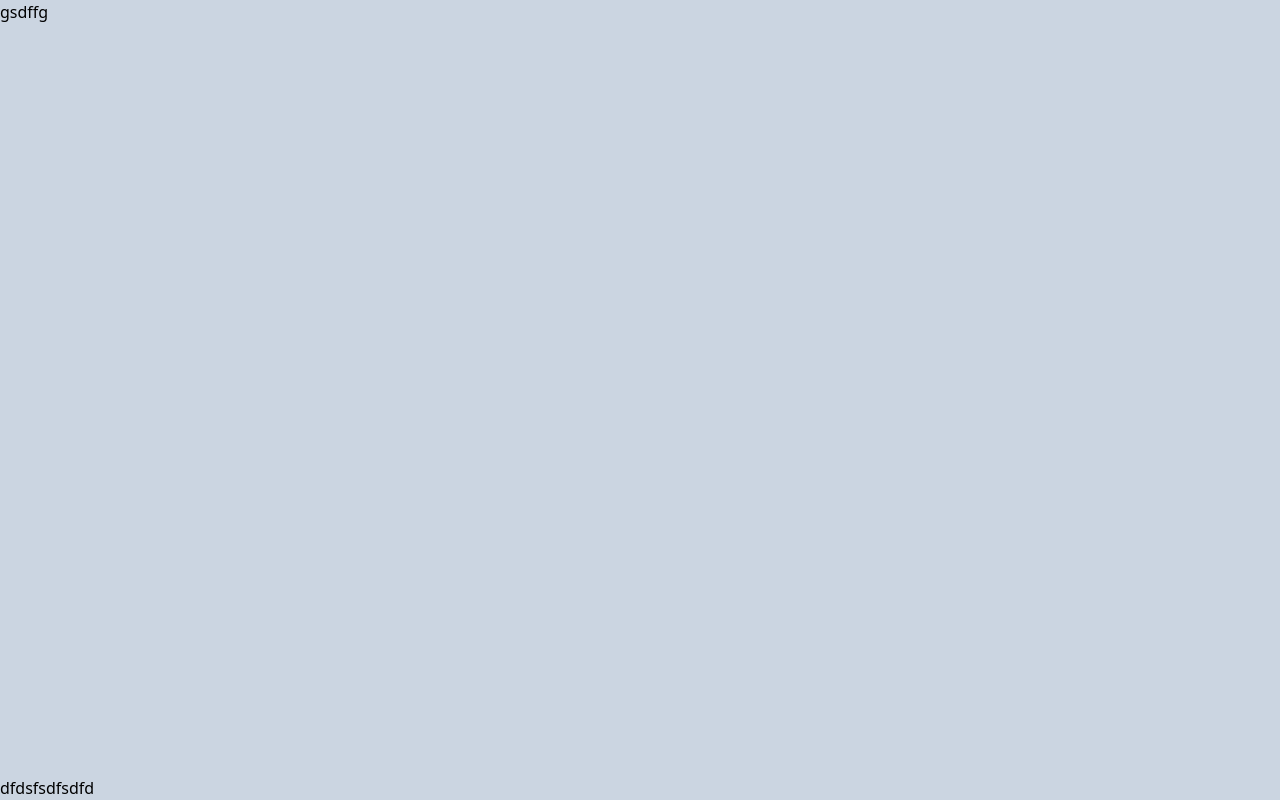
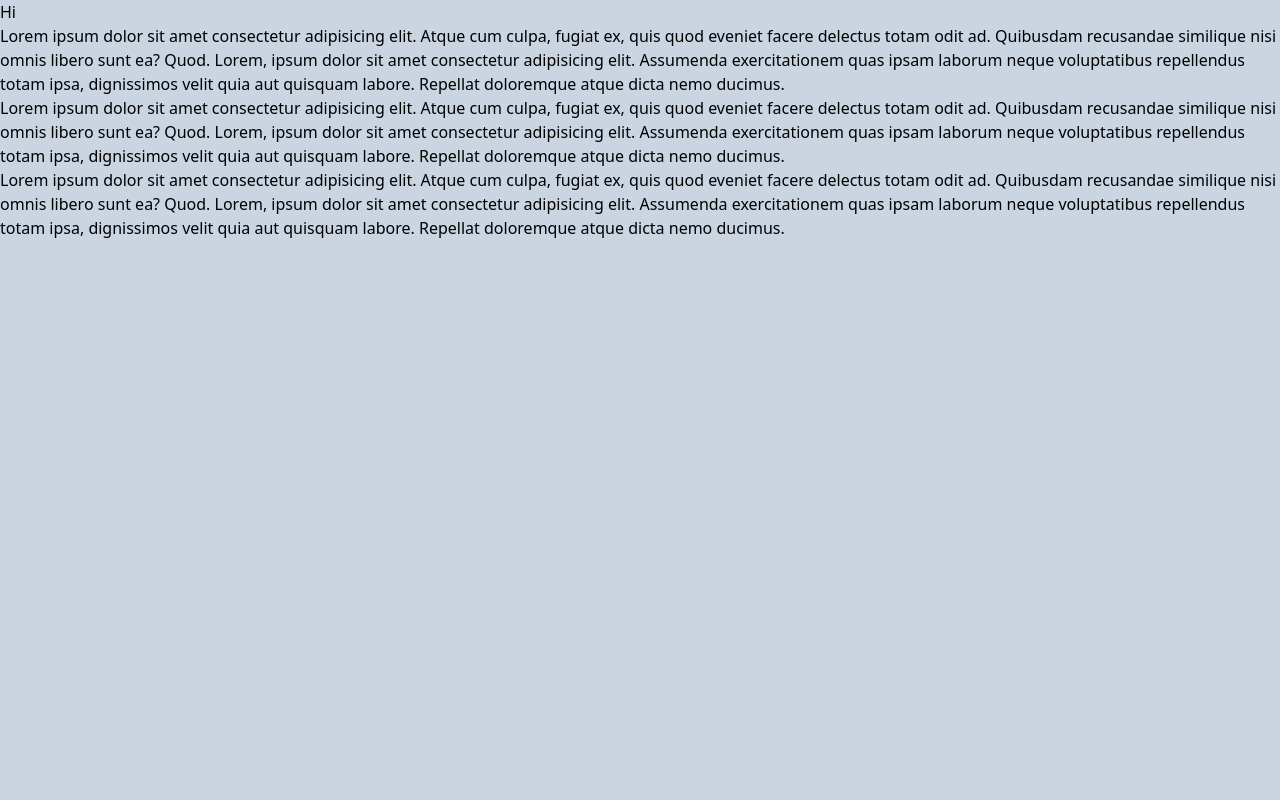
Before and after one commit to DragonflyPie/my_portfolio, a Next.js app: page / in a window 1280 px wide. Built offline with nearby package versions, Linux system fonts and the light colour scheme.

Commit message:
feat: implement snap scroll

```diff
--- /dev/null
+++ b/components/Contact.tsx
@@ -0,0 +1,13 @@
+import React from "react";
+import Footer from "./Footer";
+
+const Contact = () => {
+  return (
+    <div className="flex flex-col justify-between snap-center h-screen ">
+      <div className="">Contactssdsfsd</div>
+      <Footer />
+    </div>
+  );
+};
+
+export default Contact;
--- a/components/Footer.tsx
+++ b/components/Footer.tsx
@@ -1,7 +1,11 @@
 import React from "react";
 
 const Footer = () => {
-  return <div>dfdsfsdfsdfd</div>;
+  return (
+    <footer className="flex justify-center items-center h-32 bg-slate-500 ">
+      <p className="">2022, ParamPamPam</p>
+    </footer>
+  );
 };
 
 export default Footer;
--- a/components/Layout.tsx
+++ b/components/Layout.tsx
@@ -1,6 +1,7 @@
 import Head from "next/head";
 import React, { ReactNode } from "react";
 import Footer from "./Footer";
+import TopBar from "./TopBar";
 
 export interface LayoutProps extends React.ComponentPropsWithoutRef<"div"> {}
 
@@ -16,10 +17,9 @@ const Layout = ({ children }: LayoutProps) => {
         <meta name="My Portfolio" content="Generated by create next app" />
         <link rel="icon" href="/favicon.ico" />
       </Head>
-      <div className="min-h-screen flex flex-col">
-        <main>{children}</main>
-        <div className="m-auto"></div>
-        <Footer />
+      <div className="h-screen flex flex-col snap-y snap-mandatory overflow-y-scroll ">
+        <TopBar />
+        <main className="flex flex-col">{children}</main>
       </div>
     </>
   );
--- /dev/null
+++ b/components/TopBar.tsx
@@ -0,0 +1,7 @@
+import React from "react";
+
+const TopBar = () => {
+  return <nav className="flex justify-between content-center"></nav>;
+};
+
+export default TopBar;
--- /dev/null
+++ b/components/projects/Project.tsx
@@ -0,0 +1,25 @@
+import Image from "next/image";
+import React from "react";
+
+interface ProjectProps {
+  bg?: string;
+  img?: string;
+  title?: string;
+  description?: string;
+  techs?: React.FC[];
+}
+const Project = ({
+  bg = "bg-grey-500",
+  img = "/randomImg.jpg",
+  title = "kek",
+  description = "dfjksdkfgjksdgk",
+}: ProjectProps) => {
+  return (
+    <div className={`${bg} h-screen shrink-0 snap-center`}>
+      <h1>{title}</h1>
+      <Image width={400} height={400} src={img} alt={title} />
+    </div>
+  );
+};
+
+export default Project;
--- a/pages/index.tsx
+++ b/pages/index.tsx
@@ -1,5 +1,43 @@
-import Head from "next/head";
+import Contact from "../components/Contact";
+import Project from "../components/projects/Project";
 
 export default function Home() {
-  return <div>gsdffg</div>;
+  return (
+    <>
+      <div className="h-screen snap-center">
+        <h1>Hi</h1>
+        <section>
+          Lorem ipsum dolor sit amet consectetur adipisicing elit. Atque cum
+          culpa, fugiat ex, quis quod eveniet facere delectus totam odit ad.
+          Quibusdam recusandae similique nisi omnis libero sunt ea? Quod. Lorem,
+          ipsum dolor sit amet consectetur adipisicing elit. Assumenda
+          exercitationem quas ipsam laborum neque voluptatibus repellendus totam
+          ipsa, dignissimos velit quia aut quisquam labore. Repellat doloremque
+          atque dicta nemo ducimus.
+        </section>
+        <section>
+          Lorem ipsum dolor sit amet consectetur adipisicing elit. Atque cum
+          culpa, fugiat ex, quis quod eveniet facere delectus totam odit ad.
+          Quibusdam recusandae similique nisi omnis libero sunt ea? Quod. Lorem,
+          ipsum dolor sit amet consectetur adipisicing elit. Assumenda
+          exercitationem quas ipsam laborum neque voluptatibus repellendus totam
+          ipsa, dignissimos velit quia aut quisquam labore. Repellat doloremque
+          atque dicta nemo ducimus.
+        </section>
+        <section>
+          Lorem ipsum dolor sit amet consectetur adipisicing elit. Atque cum
+          culpa, fugiat ex, quis quod eveniet facere delectus totam odit ad.
+          Quibusdam recusandae similique nisi omnis libero sunt ea? Quod. Lorem,
+          ipsum dolor sit amet consectetur adipisicing elit. Assumenda
+          exercitationem quas ipsam laborum neque voluptatibus repellendus totam
+          ipsa, dignissimos velit quia aut quisquam labore. Repellat doloremque
+          atque dicta nemo ducimus.
+        </section>
+      </div>
+      <Project bg="bg-teal-500" />
+      <Project bg="bg-emerald-500" />
+      <Project bg="bg-blue-500" />
+      <Contact />
+    </>
+  );
 }
--- a/styles/globals.css
+++ b/styles/globals.css
@@ -6,6 +6,24 @@
   box-sizing: border-box;
 }
 
+body,
+html {
+  margin: 0;
+}
+
 #__next {
   min-height: 100vh;
 }
+
+/* .con {
+  scroll-snap-type: y mandatory;
+  scroll-snap-type: mandatory;
+  overflow-y: scroll;
+  height: 100vh;
+}
+
+.kek {
+  scroll-snap-align: start;
+  height: 100vh;
+  flex-shrink: 0;
+} */
--- a/tailwind.config.js
+++ b/tailwind.config.js
@@ -1,6 +1,9 @@
 /** @type {import('tailwindcss').Config} */
 module.exports = {
-  content: ["./pages/*.{js,ts,jsx,tsx}", "./components/**.{js,ts,jsx,tsx}"],
+  content: [
+    "./pages/**/*.{js,ts,jsx,tsx}",
+    "./components/**/*.{js,ts,jsx,tsx}",
+  ],
   theme: {
     extend: {},
   },
```
Also changed, not shown: 1 other file (tests, documents, lock files or other folders).
